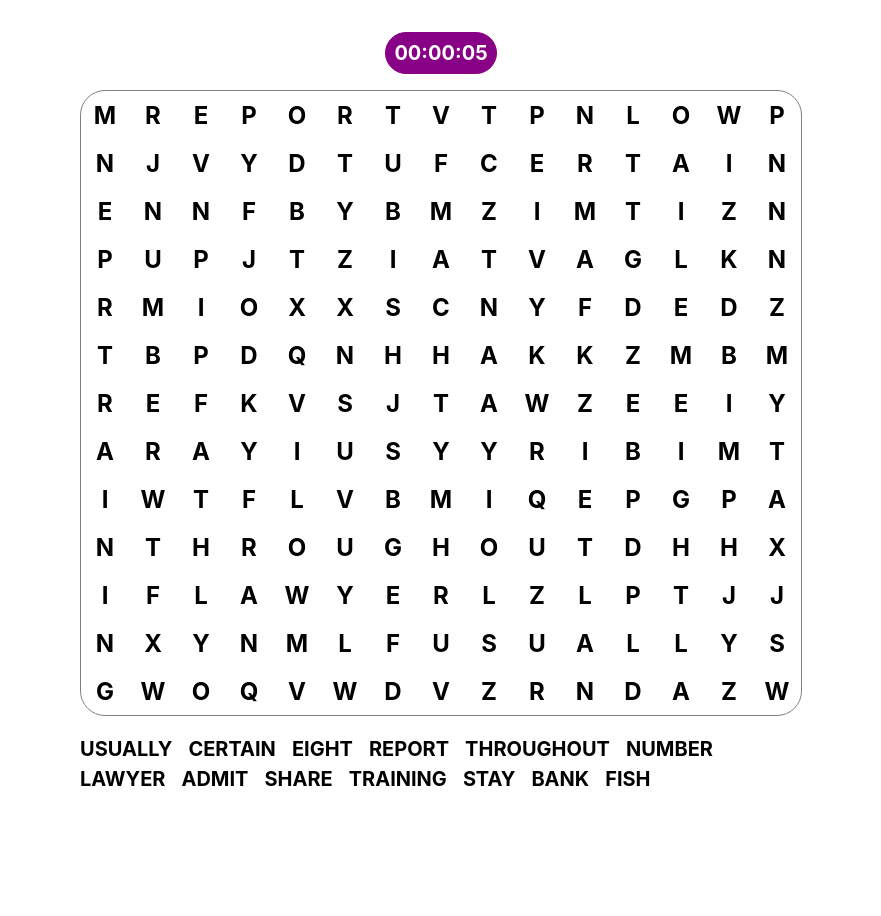
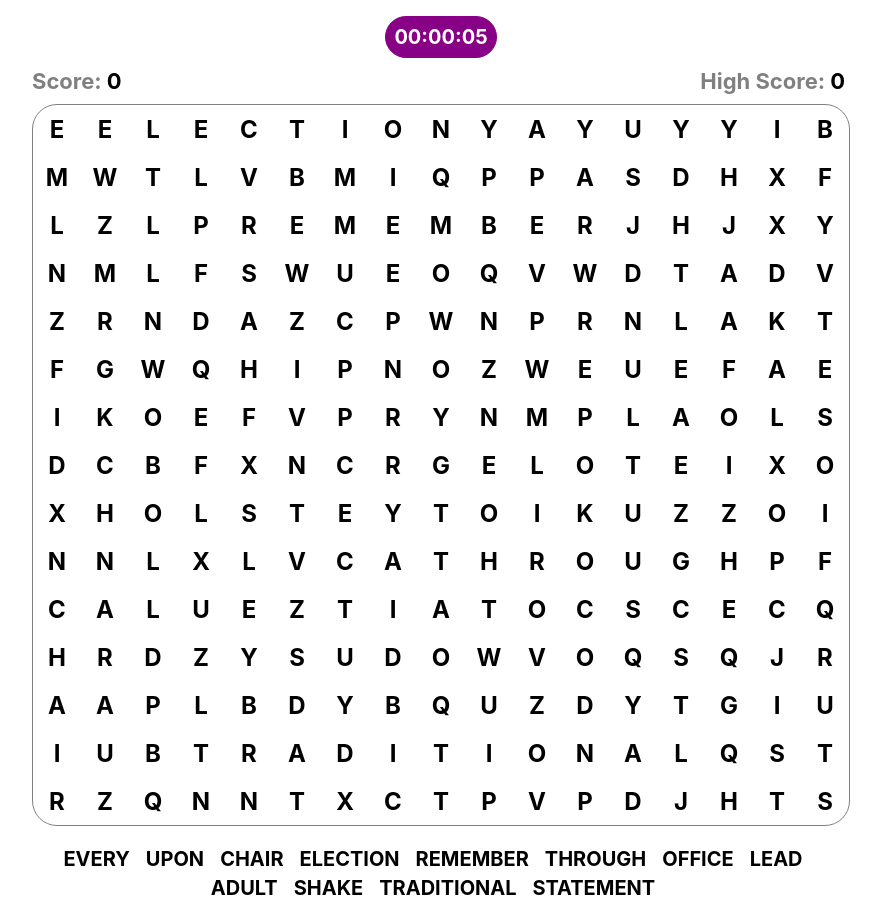
Before and after one commit to aacar947/word-search-puzzle, a React (Create React App) app: page / in a window 1280 px wide. Shown: the whole page, without its empty margins (199-1080 px from the left). Before the commit the page ends 808 px from the top, so only its background shows below. Built offline with nearby package versions, Linux system fonts and the light colour scheme.

Commit message:
introduce game over, score and high score mechanics

```diff
--- a/public/index.html
+++ b/public/index.html
@@ -9,6 +9,7 @@
 
 <body>
   <div id="root"></div>
+  <div id="portal"></div>
 </body>
 
 </html>
--- a/src/App.css
+++ b/src/App.css
@@ -3,6 +3,45 @@
 *::before {
   box-sizing: border-box;
   margin: 0;
+}
+
+:root {
+  --prime-color: rgb(0, 93, 222);
+}
+
+button:hover {
+  cursor: pointer;
+}
+
+button {
+  border: none;
+  box-shadow: 5px 5px 3px gray;
+}
+
+button:active {
+  box-shadow: none;
+}
+
+#header {
+  position: relative;
+  display: flex;
+  align-items: center;
+  flex-direction: column;
+  width: 100%;
+}
+#scoreboard {
+  position: relative;
+  width: 100%;
+  display: flex;
+  font-weight: bold;
+  font-size: 22px;
+  padding: 10px 0;
+}
+#scoreboard :last-child {
+  margin-left: auto;
+}
+#scoreboard > * {
+  display: flex;
 }
 
 #gameboard {
@@ -17,6 +56,10 @@
   -ms-touch-action: none;
   -webkit-touch-callout: none;
   font-size: x-large;
+  user-select: none;
+  -ms-user-select: none;
+  -moz-user-select: none;
+  -webkit-user-select: none;
 
   --cell-width: 3rem;
   --cell-height: 3rem;
@@ -35,6 +78,7 @@
   border: 1px solid gray;
   border-radius: 25px;
   overflow: hidden;
+  position: relative;
 }
 
 .table td {
@@ -62,6 +106,13 @@
   text-transform: uppercase;
   font-weight: bold;
 }
+.table {
+  border-collapse: collapse;
+  user-select: none;
+  table-layout: fixed;
+  text-wrap: nowrap;
+}
+
 .debug {
   position: absolute;
   top: 5px;
@@ -69,26 +120,21 @@
   width: fit-content;
   font-size: x-small;
 }
-.table {
-  border-collapse: collapse;
-  user-select: none;
-  table-layout: fixed;
-  text-wrap: nowrap;
-}
 
 .red-border {
   border: 1px solid red;
 }
 
 .wordlist {
+  display: flex;
   max-width: 100%;
   flex-wrap: wrap;
   margin-top: 1rem;
-  text-align: justify;
+  justify-content: center;
+  align-items: center;
 }
 
 .wordlist > p {
-  display: inline-block;
   margin-right: 1rem;
   margin-top: 5px;
   text-transform: uppercase;
@@ -147,5 +193,82 @@
   font-size: 20px;
   font-weight: bold;
   padding: 0.5rem;
-  margin: 1rem 0;
+  display: flex;
+  justify-content: center;
+  width: fit-content;
 }
+
+.popup {
+  --lifetime: 1s;
+  opacity: 0;
+  animation: fade-in-out var(--lifetime) ease-in-out;
+  animation-iteration-count: 1;
+  position: absolute;
+  left: 100%;
+  top: 0;
+  color: green;
+}
+
+.overlay {
+  position: fixed;
+  inset: 0;
+  background-color: rgba(0, 0, 0, 0.5);
+  display: flex;
+  align-items: center;
+  justify-content: center;
+}
+
+.modal {
+  display: flex;
+  flex-direction: column;
+  border-radius: 20px;
+  padding: 1rem;
+  background-color: rgb(242, 242, 242);
+  min-width: 400px;
+  min-height: 300px;
+}
+.modal > .foot {
+  margin-top: auto;
+}
+.modal > .body {
+  margin-top: 1rem;
+  font-size: large;
+}
+.modal > .header {
+  font-size: larger;
+  font-weight: bold;
+  margin-top: 1rem;
+}
+
+.modal button,
+.modal a {
+  background-color: var(--prime-color);
+  color: white;
+  padding: 0.5rem;
+  border-radius: 0.5rem;
+  font-size: large;
+}
+
+.overlay .modal {
+  opacity: 0;
+  transform: translateY(40px);
+  animation: forwards 0.4s fade-in ease-in-out;
+}
+
+@keyframes fade-in-out {
+  20%,
+  80% {
+    opacity: 1;
+    transform: translateY(-20px);
+  }
+  100% {
+    transform: translateY(-25px);
+    opacity: 0;
+  }
+}
+@keyframes fade-in {
+  to {
+    opacity: 1;
+    transform: translateY(0);
+  }
+}
--- a/src/App.jsx
+++ b/src/App.jsx
@@ -1,10 +1,14 @@
 import './App.css';
 import Gameboard from './components/Gameboard';
-
+import ModalContextProvider from './contexts/ModalContextProvider';
+import Modal from './components/Modal';
 function App() {
   return (
     <div className='App'>
-      <Gameboard />
+      <ModalContextProvider>
+        <Gameboard />
+        <Modal />
+      </ModalContextProvider>
     </div>
   );
 }
--- a/src/components/Gameboard.jsx
+++ b/src/components/Gameboard.jsx
@@ -1,58 +1,52 @@
-import React, { useState, useLayoutEffect, useRef, useMemo } from 'react';
+import React, { useState, useLayoutEffect, useRef } from 'react';
 import Table from './Table';
 import createPuzzle from '../utils/createPuzzle';
 import WordList from './WordList';
-import Timer from './Timer';
-import Highlight from './Highlight';
+import Header from './Header';
 import useEventListener from '../hooks/useEventListener';
 
-export default function Gameboard({ size = [13, 15] }) {
-  const [debugMode] = useState(false);
+export const CREATE_GAMEOVER_MODAL_OPTIONS = (score, highScore, onPlayAgainClick) => {
+  return {
+    show: true,
+    header: 'Game Over',
+    body: `Your Score: ${score} High Score: ${highScore}`,
+    buttons: [{ props: { className: 'modal-btn', onClick: onPlayAgainClick }, innerText: 'Play Again' }],
+  };
+};
+
+export default function Gameboard({ size = [15, 17], wordCount = 12 }) {
+  const [debugMode, setDebugMode] = useState(false);
   const [table, setTable] = useState([]);
   const [wordlist, setWordlist] = useState([]);
-  const tableRef = useRef({});
-  const WordHighlighterRef = useRef([]);
+  const gameOver = useRef(false);
 
   const [windowSize, setWindowSize] = useState();
 
   useEventListener('resize', (e) => {
     setWindowSize([e.target.innerHeight, e.target.innerWidth]);
   });
+  // ctl + alt + "D" for toggling debug mode
+  // Basicly a cheat code :)
+  useEventListener('keydown', (e) => {
+    console.log(e);
+    if (e.ctrlKey && e.altKey && e.keyCode === 68) setDebugMode(!debugMode);
+  });
 
   useLayoutEffect(() => {
-    const [_table, _wordlist] = createPuzzle(size[0], size[1], 40);
+    const [_table, _wordlist] = createPuzzle(size[0], size[1], wordCount);
     setTable(_table);
     setWordlist(_wordlist);
     // eslint-disable-next-line react-hooks/exhaustive-deps
   }, []);
 
-  // mark found word(s)
-  useLayoutEffect(() => {
-    WordHighlighterRef.current = wordlist.map((w) => {
-      const startCell = tableRef.current[w.start[0] + ',' + w.start[1]].node;
-      const endCell = tableRef.current[w.end[0] + ',' + w.end[1]].node;
-      return { start: startCell, end: endCell };
-    });
-  }, [wordlist]);
-
-  const highlightedWords = useMemo(() => {
-    return wordlist.map((w, i) => {
-      if (!(debugMode || w.found)) return null;
-      const mark = WordHighlighterRef.current[i];
-      return mark ? (
-        <Highlight key={'hg' + i} start={mark.start} end={mark.end} windowSize={windowSize}></Highlight>
-      ) : null;
-    });
-  }, [debugMode, windowSize, wordlist]);
-
   return (
     <div id='gameboard' style={{ position: 'relative' }}>
       <div id='gameboard-center'>
-        <Timer wordlist={wordlist} />
+        <Header {...{ wordlist, windowSize, gameOver }} />
         <Table
           {...{
             table,
-            tableRef,
+            gameOver,
             debugMode,
             size,
             wordlist,
@@ -61,7 +55,6 @@ export default function Gameboard({ size = [13, 15] }) {
           }}
         />
         <WordList wordlist={wordlist}></WordList>
-        {highlightedWords}
       </div>
     </div>
   );
--- /dev/null
+++ b/src/components/Header.jsx
@@ -0,0 +1,42 @@
+import React, { useEffect, useRef, useState } from 'react';
+import Timer from './Timer';
+import Popup from './Popup';
+import useLocalStorage from '../hooks/useLocalStorage';
+
+export default function Header({ wordlist, gameOver }) {
+  const [score, setScore] = useState(0);
+  const [highScore] = useLocalStorage('highscore', 0);
+  const [earned, setEarned] = useState(0);
+  const startTime = useRef();
+
+  useEffect(() => {
+    const totalScore = wordlist.reduce((score, word) => {
+      if (!word.found) return score;
+      const relativeTime = Math.max(Math.floor((word.foundAt - startTime.current) / 1000), 1);
+      const calc = Math.floor((word.value.length * 250) / Math.log10(relativeTime * 10));
+      console.log(relativeTime, word.value.length, calc);
+      return score + calc;
+    }, 0);
+    if (!totalScore) return;
+    setScore((prev) => {
+      setEarned(totalScore - prev);
+      return totalScore;
+    });
+  }, [wordlist, setScore, setEarned]);
+
+  return (
+    <div id='header'>
+      <Timer ref={startTime} {...{ gameOver, wordlist, score }} />
+      <div id='scoreboard'>
+        <div style={{ color: 'gray', position: 'relative' }}>
+          Score: <p style={{ color: 'black', margin: '0 5px' }}>{score}</p>
+          <Popup lifetime='2s' message={earned ? { text: '+' + earned } : ''} />
+        </div>
+        <div style={{ color: 'gray' }}>
+          {' '}
+          High Score:<p style={{ color: 'black', margin: '0 5px' }}>{highScore}</p>{' '}
+        </div>
+      </div>
+    </div>
+  );
+}
--- /dev/null
+++ b/src/components/Modal.jsx
@@ -0,0 +1,26 @@
+import React, { useContext } from 'react';
+import { createPortal } from 'react-dom';
+import { ModalContext } from '../contexts/ModalContextProvider';
+
+export default function Modal() {
+  const [options] = useContext(ModalContext);
+
+  return createPortal(
+    <div className='overlay' style={{ display: options.show ? 'flex' : 'none' }}>
+      <div className={`modal`}>
+        <div className='header'>{options.header}</div>
+        <div className='body'>{options.body}</div>
+        <div className='foot'>
+          {options?.buttons?.map((btn, i) => {
+            return (
+              <button key={'btn' + i} {...btn.props}>
+                {btn.innerText}
+              </button>
+            );
+          })}
+        </div>
+      </div>
+    </div>,
+    document.getElementById('portal')
+  );
+}
--- /dev/null
+++ b/src/components/Popup.jsx
@@ -0,0 +1,22 @@
+import React, { useEffect, useRef } from 'react';
+
+export default function Popup({ message, lifetime }) {
+  const mainRef = useRef();
+  const timeoutRef = useRef();
+
+  useEffect(() => {
+    const main = mainRef.current;
+    if (!main) return;
+
+    main.style.display = 'none';
+    timeoutRef.current = setTimeout(() => (main.style.display = 'block'), 100);
+
+    return () => clearTimeout(timeoutRef.current);
+  }, [message, mainRef]);
+
+  return (
+    <div ref={mainRef} className='popup' style={{ '--lifetime': lifetime }}>
+      {message.text}
+    </div>
+  );
+}
--- a/src/components/Table.jsx
+++ b/src/components/Table.jsx
@@ -1,21 +1,19 @@
-import React, { useState, useCallback, useRef, useMemo, useEffect } from 'react';
+import React, { useState, useCallback, useRef, useMemo, useEffect, useLayoutEffect } from 'react';
 import Highlight from './Highlight';
 import useEventListener from '../hooks/useEventListener';
 
-export default function Table({ size, table, tableRef, wordlist, setWordlist, debugMode, windowSize }) {
+export default function Table({ size, table, wordlist, setWordlist, debugMode, windowSize, gameOver }) {
   const [selection, setSelection] = useState([]);
+  const tableRef = useRef({});
+  const WordHighlighterRef = useRef([]);
   const isMouseDown = useRef(false);
   const prevInteraction = useRef();
   const mainRef = useRef();
   const boundary = useRef();
 
   useEffect(() => {
-    const main = mainRef.current;
-    const top = main.offsetTop;
-    const left = main.offsetLeft;
-    const bottom = top + main.offsetHeight;
-    const right = left + main.offsetWidth;
-    boundary.current = [top, left, bottom, right];
+    const rect = mainRef.current.getBoundingClientRect();
+    boundary.current = [rect.top, rect.left, rect.bottom, rect.right];
   }, [table, mainRef, windowSize]);
 
   const handleSelection = useCallback(
@@ -70,6 +68,7 @@ export default function Table({ size, table, tableRef, wordlist, setWordlist, de
   );
 
   const onSelectionEnd = () => {
+    if (selection.length === 0) return;
     let word = '';
     selection.forEach((cell) => {
       word += cell.value;
@@ -78,14 +77,26 @@ export default function Table({ size, table, tableRef, wordlist, setWordlist, de
       return w.value.toLowerCase() === word.toLowerCase();
     });
 
-    if (match) {
+    if (match && !match.found) {
       match.found = true;
+      match.foundAt = Date.now();
       setWordlist([...wordlist]);
     }
-    if (selection.length > 0) setSelection([]);
+    setSelection([]);
   };
 
-  const findAndHandleSelection = (x, y) => {
+  const clampBetweenBoundary = (x, y) => {
+    const margin = 5;
+    x = Math.max(Math.min(x, boundary.current[3] - margin), boundary.current[1] + margin);
+    y = Math.max(Math.min(y, boundary.current[2] - margin), boundary.current[0] + margin);
+    return [x, y];
+  };
+
+  const findAndHandleSelection = (input) => {
+    if (gameOver.current) return;
+    let x = input.clientX;
+    let y = input.clientY;
+    [x, y] = clampBetweenBoundary(x, y);
     const el = document.elementFromPoint(x, y);
     if (!(el.matches('.cell') || el.matches('.letter'))) return;
 
@@ -105,18 +116,8 @@ export default function Table({ size, table, tableRef, wordlist, setWordlist, de
     handleSelection(cell, value, Number(vectorArr[0]), Number(vectorArr[1]));
   };
 
-  const clampBetweenBoundary = (x, y) => {
-    const margin = 10;
-    x = Math.max(Math.min(x, boundary.current[3] - margin), boundary.current[1] + margin);
-    y = Math.max(Math.min(y, boundary.current[2] - margin), boundary.current[0] + margin);
-    return [x, y];
-  };
-
   const onTouchMove = (e) => {
-    let x = e.touches[0].clientX;
-    let y = e.touches[0].clientY;
-    [x, y] = clampBetweenBoundary(x, y);
-    findAndHandleSelection(x, y);
+    findAndHandleSelection(e.touches[0]);
   };
 
   const onTouchStart = (e) => {
@@ -125,15 +126,12 @@ export default function Table({ size, table, tableRef, wordlist, setWordlist, de
 
   const onMouseMove = (e) => {
     if (!isMouseDown.current) return;
-    let x = e.clientX;
-    let y = e.clientY;
-    [x, y] = clampBetweenBoundary(x, y);
-    findAndHandleSelection(x, y);
+    findAndHandleSelection(e);
   };
 
   const onMouseDown = (e) => {
     isMouseDown.current = true;
-    onMouseMove(e);
+    findAndHandleSelection(e);
   };
   // Global events>
   useEventListener('mouseleave', () => {
@@ -184,12 +182,32 @@ export default function Table({ size, table, tableRef, wordlist, setWordlist, de
     ) : null;
   }, [selection]);
 
+  // mark found word(s)
+  useLayoutEffect(() => {
+    WordHighlighterRef.current = wordlist.map((w) => {
+      const startCell = tableRef.current[w.start[0] + ',' + w.start[1]].node;
+      const endCell = tableRef.current[w.end[0] + ',' + w.end[1]].node;
+      return { start: startCell, end: endCell };
+    });
+  }, [wordlist]);
+
+  const highlightedWords = useMemo(() => {
+    return wordlist.map((w, i) => {
+      if (!(debugMode || w.found)) return null;
+      const mark = WordHighlighterRef.current[i];
+      return mark ? (
+        <Highlight key={'hg' + i} start={mark.start} end={mark.end} windowSize={windowSize}></Highlight>
+      ) : null;
+    });
+  }, [debugMode, windowSize, wordlist]);
+
   return (
     <div id='table-wrapper' {...{ onTouchMove, onTouchStart, onMouseDown }}>
       <table className='table' ref={mainRef}>
         <tbody>{wordSearchTable}</tbody>
       </table>
       {selectionHighlight}
+      {highlightedWords}
     </div>
   );
 }
--- a/src/components/Timer.jsx
+++ b/src/components/Timer.jsx
@@ -1,15 +1,22 @@
-import React, { useEffect, useRef, useState } from 'react';
+import React, { useContext, useEffect, useImperativeHandle, useRef, useState } from 'react';
+import { ModalContext } from '../contexts/ModalContextProvider';
+import { CREATE_GAMEOVER_MODAL_OPTIONS } from './Gameboard';
+import useLocalStorage from '../hooks/useLocalStorage';
 
-export default function Timer({ wordlist }) {
+const Timer = React.forwardRef(({ wordlist, gameOver, score }, ref) => {
   const startTime = useRef();
   const timeoutRef = useRef();
   const [time, setTime] = useState(0);
+  const [highScore, setHighScore] = useLocalStorage('highscore', 0);
+  const [, setModalOptions] = useContext(ModalContext);
 
   useEffect(() => {
     startTime.current = Date.now();
     const interval = 1000;
     let expected = Date.now() - interval;
     const count = () => {
+      if (gameOver.current) return;
+
       const elapsed = Date.now() - startTime.current;
 
       setTime(elapsed);
@@ -21,12 +28,17 @@ export default function Timer({ wordlist }) {
     };
     timeoutRef.current = setTimeout(count, interval);
     return () => clearTimeout(timeoutRef.current);
-  }, []);
+  }, [gameOver, ref]);
+
+  useImperativeHandle(ref, () => startTime.current, []);
 
   useEffect(() => {
     if (wordlist.length === 0 || !wordlist.every((w) => w.found)) return;
+    gameOver.current = true;
     clearTimeout(timeoutRef.current);
-  }, [wordlist]);
+    if (score > highScore) setHighScore(score);
+    setModalOptions(CREATE_GAMEOVER_MODAL_OPTIONS(score, highScore, () => window.location.reload()));
+  }, [gameOver, highScore, score, setHighScore, setModalOptions, wordlist]);
 
   const formatTime = (time) => {
     const sec = Math.floor(time / 1000);
@@ -36,4 +48,6 @@ export default function Timer({ wordlist }) {
   };
 
   return <div className='timer'>{formatTime(time)}</div>;
-}
+});
+
+export default Timer;
--- /dev/null
+++ b/src/contexts/ModalContextProvider.jsx
@@ -0,0 +1,8 @@
+import React, { createContext, useState } from 'react';
+
+export const ModalContext = createContext();
+
+export default function ModalContextProvider({ children }) {
+  const [modalOptions, setModalOptions] = useState({});
+  return <ModalContext.Provider value={[modalOptions, setModalOptions]}>{children}</ModalContext.Provider>;
+}
--- /dev/null
+++ b/src/hooks/useLocalStorage.jsx
@@ -0,0 +1,27 @@
+import { useCallback, useState } from 'react';
+
+export default function useLocalStorage(key, defaultValue) {
+  const [state, setState] = useState(() => {
+    const localValue = window.localStorage.getItem(key);
+    const value = localValue === undefined ? null : JSON.parse(localValue);
+
+    if (!value) {
+      const newValue =
+        typeof defaultValue === 'function' ? defaultValue() : defaultValue === undefined ? null : defaultValue;
+      window.localStorage.setItem(key, JSON.stringify(newValue));
+      return newValue;
+    }
+
+    return value;
+  });
+  const setStateAndSaveInLocalStorage = useCallback(
+    (value) => {
+      const newValue = typeof value === 'function' ? value(state) : value === undefined ? null : value;
+      window.localStorage.setItem(key, JSON.stringify(newValue));
+      setState(value);
+    },
+    [key, state]
+  );
+
+  return [state, setStateAndSaveInLocalStorage];
+}
```
